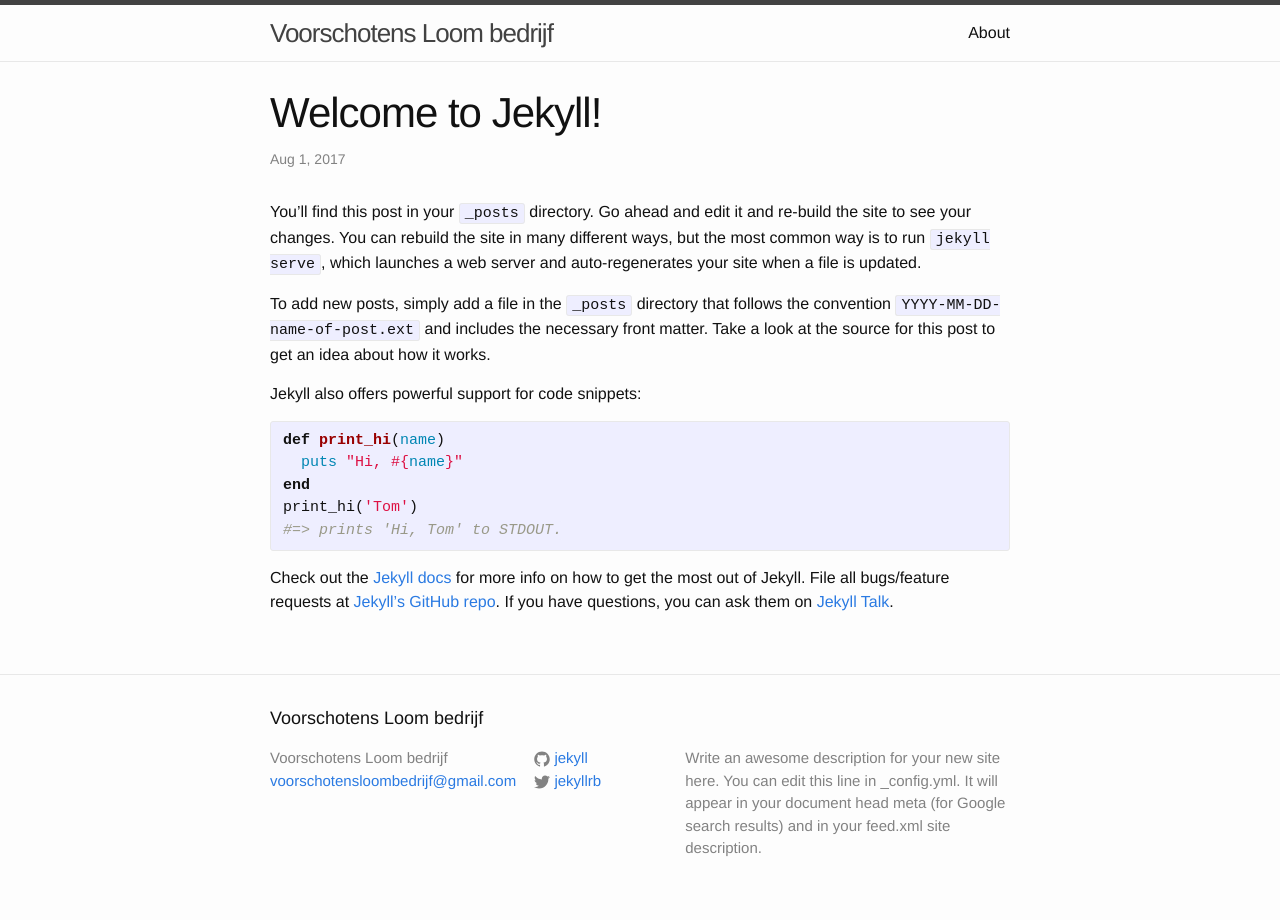
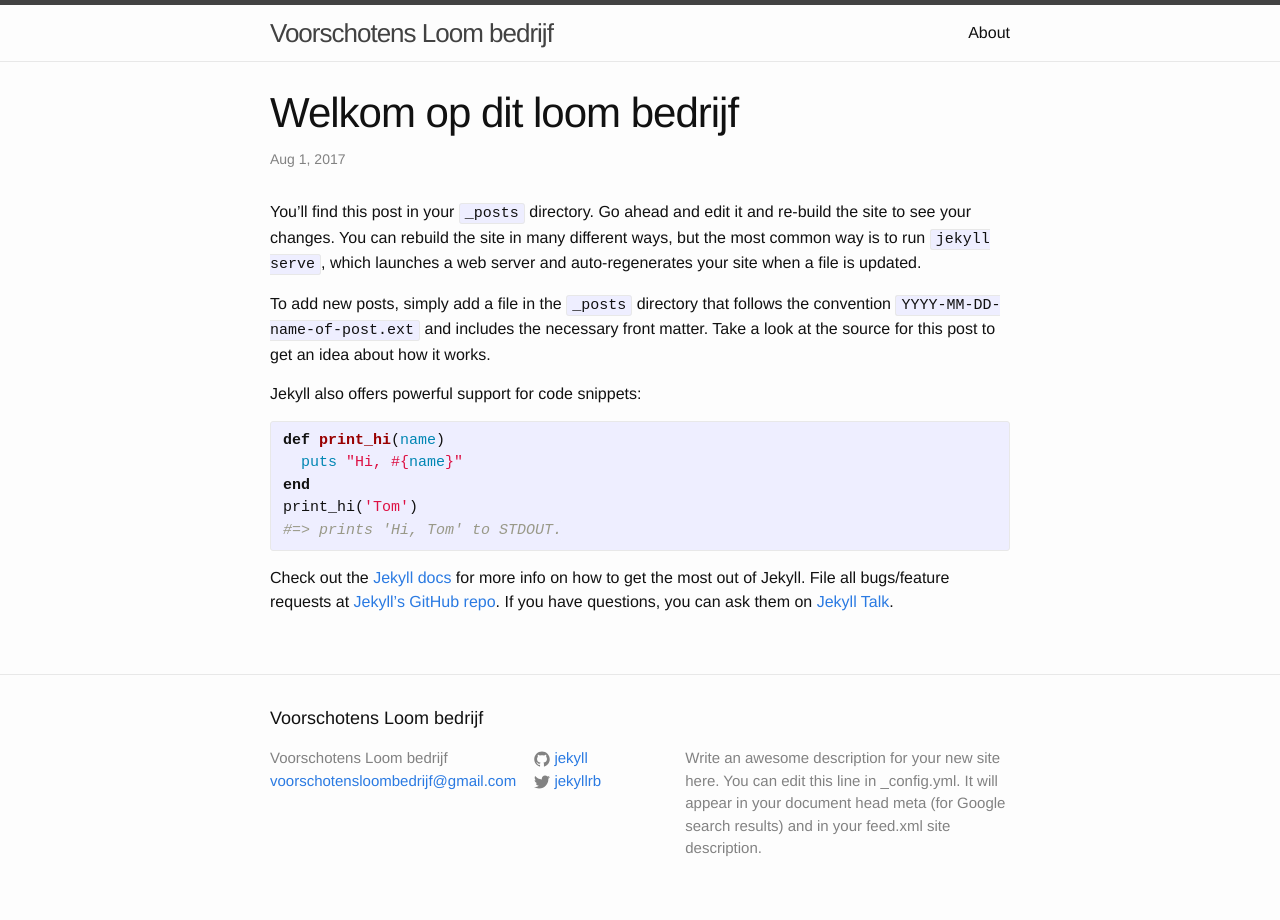
Before and after one commit to stijn2005/stijn2005.github.io, a Jekyll site: the page built from _posts/2017-08-01-welcome-to-jekyll.markdown, in a window 1280 px wide. Built offline with Jekyll 4.4.1, drawn with Linux system fonts in a browser that asks for light colours.

Commit message:
Update 2017-08-01-welcome-to-jekyll.markdown

```diff
--- a/_posts/2017-08-01-welcome-to-jekyll.markdown
+++ b/_posts/2017-08-01-welcome-to-jekyll.markdown
@@ -1,6 +1,6 @@
 ---
 layout: post
-title:  "Welcome to Jekyll!"
+title:  "Welkom op dit loom bedrijf"
 date:   2017-08-01 12:47:46 +0000
 categories: jekyll update
 ---
```
